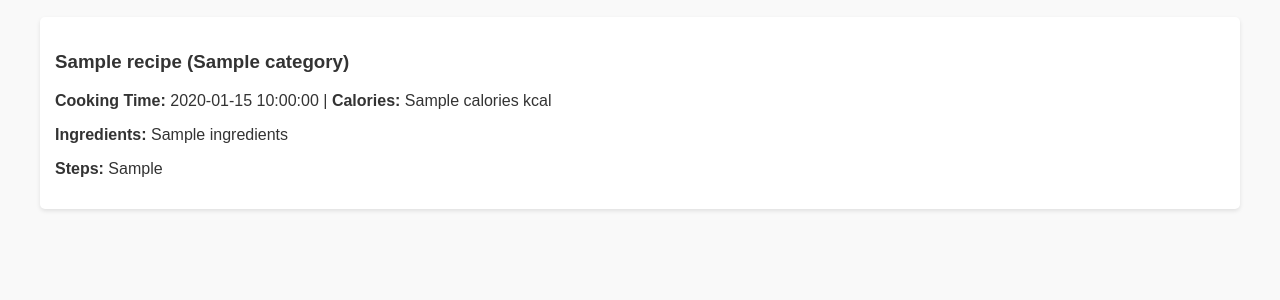
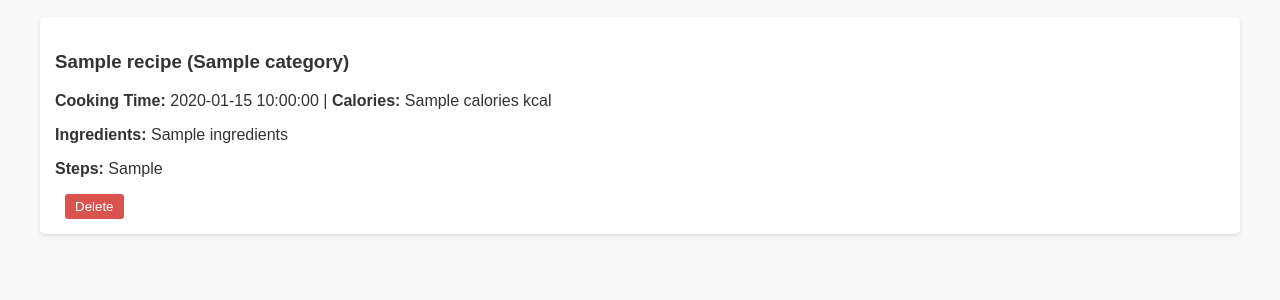
Before and after one commit to subhalakshmisubhi/Cocos-Recipes, a Python web app: template templates/index.html in a window 1280 px wide. Shown: the part 220-520 px from the top of the page. Run offline with Jinja, Linux system fonts and the light colour scheme; the template is opened without the code that fills it: most values are stand-ins (such as "Sample title", 1, 10 or a date in 2020).

Commit message:
Add delete button for recipes in index.html

```diff
--- a/templates/index.html
+++ b/templates/index.html
@@ -27,6 +27,9 @@
             <p><strong>Cooking Time:</strong> {{ recipe['cooking_time'] }} | <strong>Calories:</strong> {{ recipe['calories'] }} kcal</p>
             <p><strong>Ingredients:</strong> {{ recipe['ingredients'] }}</p>
             <p><strong>Steps:</strong> {{ recipe['prep_steps'] }}</p>
+            <form action="{{ url_for('delete_recipe', id=recipe['id']) }}" method="POST" style="display:inline; margin-left: 10px;">
+        <button type="submit" onclick="return confirm('Are you sure you want to delete this recipe?');" style="background-color: #d9534f; color: white; border: none; padding: 5px 10px; border-radius: 3px; cursor: pointer;">Delete</button>
+    </form>
         </div>
     {% else %}
         <p>No recipes found in database. Try uploading one!</p>
```
